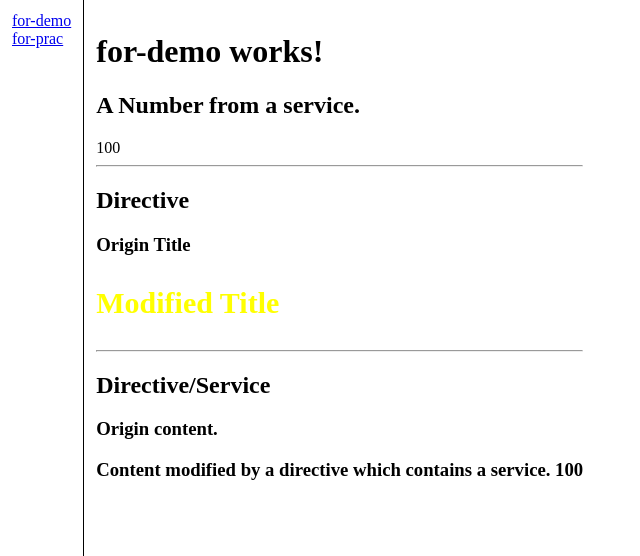
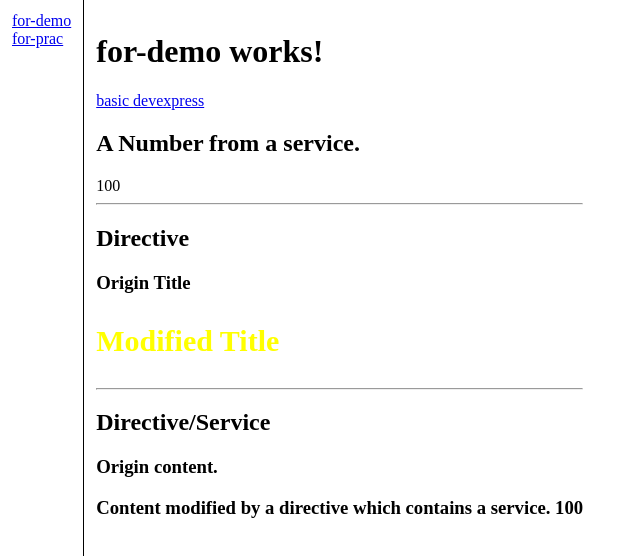
Before and after one commit to jbjobclement/for-demo, an Angular app: page /for-demo in a window 1280 px wide. Shown: the top 556 px of the page, without its empty margins (0-640 px from the left). Built offline with nearby package versions, Linux system fonts and the light colour scheme.

Commit message:
feat: setting up devexpress

```diff
--- /dev/null
+++ b/src/app/for-demo/devexpress/devexpress-routing.module.ts
@@ -0,0 +1,11 @@
+import { NgModule } from '@angular/core';
+import { RouterModule, Routes } from '@angular/router';
+import { DevexpressComponent } from './devexpress.component';
+
+const routes: Routes = [{ path: '', component: DevexpressComponent }];
+
+@NgModule({
+  imports: [RouterModule.forChild(routes)],
+  exports: [RouterModule]
+})
+export class DevexpressRoutingModule { }
--- /dev/null
+++ b/src/app/for-demo/devexpress/devexpress.component.html
@@ -0,0 +1 @@
+<p>devexpress works!</p>
--- a/src/app/for-demo/for-demo-routing.module.ts
+++ b/src/app/for-demo/for-demo-routing.module.ts
@@ -2,7 +2,13 @@ import { NgModule } from '@angular/core';
 import { RouterModule, Routes } from '@angular/router';
 import { ForDemoComponent } from './for-demo.component';
 
-const routes: Routes = [{ path: '', component: ForDemoComponent }];
+const routes: Routes = [{
+    path: '', component: ForDemoComponent,
+    children: [
+      { path: 'devexpress', loadChildren: () => import('./devexpress/devexpress.module').then(m => m.DevexpressModule) }
+    ]
+  }
+];
 
 @NgModule({
   imports: [RouterModule.forChild(routes)],
--- a/src/app/for-demo/for-demo.component.html
+++ b/src/app/for-demo/for-demo.component.html
@@ -1,4 +1,21 @@
 <h1>for-demo works!</h1>
+<div>
+    <a
+        [title]="'basic'"
+        routerLink="basic"
+    >
+        basic
+    </a>
+
+    <a
+        [title]="'devexpress'"
+        routerLink="devexpress"
+    >
+        devexpress
+    </a>
+</div>
+<router-outlet></router-outlet>
+<div>
     <div>
         <h2>A Number from a service.</h2>
         <div>
@@ -6,7 +23,6 @@
         </div>
         <hr>
     </div>
-
 
     <div>
         <h2>Directive</h2>
@@ -30,3 +46,4 @@
             Content modified by a directive which contains a service.
         </h3>
     </div>
+</div>
```
Also changed, not shown: src/app/for-demo/devexpress/devexpress.component.ts (added, +10 -0 lines), src/app/for-demo/devexpress/devexpress.module.ts (added, +17 -0 lines), src/app/for-demo/devexpress/devexpress.component.scss (added), 1 other file (tests, documents, lock files or other folders). Lines whose indentation alone changed are shown as unchanged.
